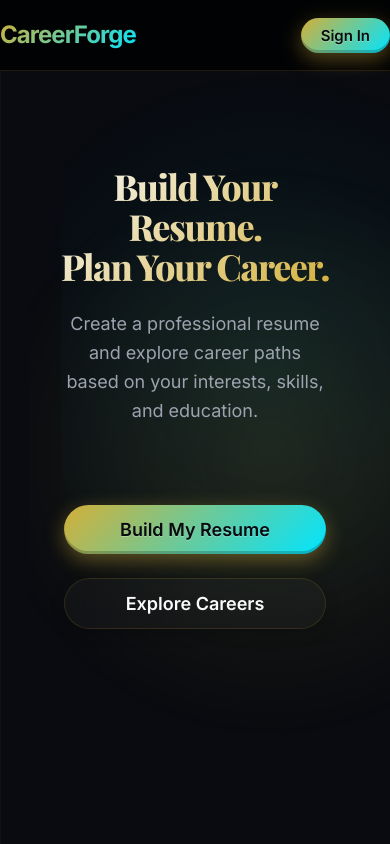
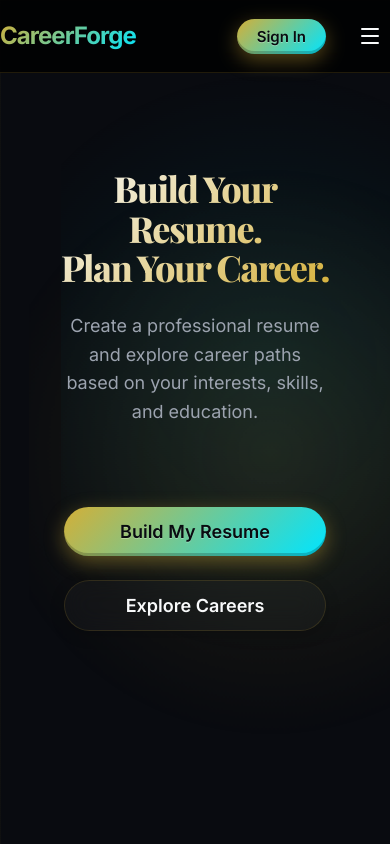
Before and after one commit to aditig4865-sudo/career-forge, a React (Vite) app: page / in a window 390 px wide. Shown: the top 844 px of the page. Built offline with nearby package versions, Linux system fonts and the light colour scheme; no server answers; a web font is replaced by a local one.

Commit message:
Update UI: fix mobile navbar and improve resume builder tabs font size

```diff
--- a/src/components/layout/Navbar.module.css
+++ b/src/components/layout/Navbar.module.css
@@ -85,3 +85,76 @@
     display: none;
   }
 }
+
+.mobileMenuBtn {
+  display: none;
+  background: none;
+  border: none;
+  color: var(--color-text-main);
+  cursor: pointer;
+  padding: 0.5rem;
+  z-index: 101;
+  transition: color 0.3s ease;
+}
+
+.mobileMenuBtn:hover {
+  color: var(--color-primary);
+}
+
+.mobileNav {
+  display: none;
+  flex-direction: column;
+  position: absolute;
+  top: 100%;
+  left: 0;
+  right: 0;
+  background-color: var(--color-surface-elevation);
+  border-bottom: 1px solid var(--color-structural-border);
+  padding: 1rem;
+  box-shadow: var(--shadow-structural);
+  z-index: 100;
+  animation: slideDown 0.3s ease forwards;
+}
+
+@keyframes slideDown {
+  from {
+    opacity: 0;
+    transform: translateY(-10px);
+  }
+  to {
+    opacity: 1;
+    transform: translateY(0);
+  }
+}
+
+.mobileNavLink {
+  padding: 1rem;
+  color: var(--color-text-muted);
+  text-decoration: none;
+  font-weight: 500;
+  font-size: 1.125rem;
+  border-bottom: 1px solid var(--color-structural-border);
+  transition: all 0.3s ease;
+}
+
+.mobileNavLink:last-child {
+  border-bottom: none;
+}
+
+.mobileNavLink:hover, .mobileNavLink.active {
+  color: var(--color-text-main);
+  background-color: var(--color-surface-hover);
+  padding-left: 1.5rem;
+}
+
+@media (max-width: 768px) {
+  .mobileMenuBtn {
+    display: flex;
+    align-items: center;
+    justify-content: center;
+  }
+
+  .mobileNav {
+    display: flex;
+  }
+}
--- a/src/components/layout/Navbar.tsx
+++ b/src/components/layout/Navbar.tsx
@@ -4,7 +4,7 @@ import { Button } from '../ui/Button';
 import styles from './Navbar.module.css';
 import { signOut, onAuthStateChanged, User } from 'firebase/auth';
 import { auth } from '../../config/firebase';
-import { User as UserIcon, ChevronDown, Shield } from 'lucide-react';
+import { User as UserIcon, ChevronDown, Shield, Menu, X } from 'lucide-react';
 import { trackUserSignIn } from '../../services/adminService';
 import { isUserAdmin } from '../../config/admin';
 import { AuthModal } from '../auth/AuthModal';
@@ -14,6 +14,7 @@ export function Navbar() {
   const [user, setUser] = useState<User | null>(null);
   const [isDropdownOpen, setIsDropdownOpen] = useState(false);
   const [isAuthModalOpen, setIsAuthModalOpen] = useState(false);
+  const [isMobileMenuOpen, setIsMobileMenuOpen] = useState(false);
 
   useEffect(() => {
     const unsubscribe = onAuthStateChanged(auth, (currentUser) => {
@@ -42,6 +43,10 @@ export function Navbar() {
 
   const isActive = (path: string) => {
     return location.pathname === path ? styles.active : '';
+  };
+
+  const closeMobileMenu = () => {
+    setIsMobileMenuOpen(false);
   };
 
   return (
@@ -114,7 +119,7 @@ export function Navbar() {
                       <Link
                         to="/my-resumes"
                         style={{ display: 'block', padding: '0.75rem 0.75rem', fontSize: '1rem', fontWeight: 500, color: 'var(--color-text)', textDecoration: 'none', borderRadius: 'var(--radius-sm)' }}
-                        onClick={() => setIsDropdownOpen(false)}
+                        onClick={() => { setIsDropdownOpen(false); closeMobileMenu(); }}
                         onMouseEnter={(e) => { e.currentTarget.style.background = 'var(--color-surface-hover)'; e.currentTarget.style.color = 'var(--color-text-main)'; }}
                         onMouseLeave={(e) => { e.currentTarget.style.background = 'transparent'; e.currentTarget.style.color = 'var(--color-text)'; }}
                       >
@@ -124,7 +129,7 @@ export function Navbar() {
                         <Link
                           to="/admin"
                           style={{ display: 'flex', alignItems: 'center', gap: '0.5rem', padding: '0.75rem 0.75rem', fontSize: '1rem', fontWeight: 500, color: 'var(--color-primary)', textDecoration: 'none', borderRadius: 'var(--radius-sm)' }}
-                          onClick={() => setIsDropdownOpen(false)}
+                          onClick={() => { setIsDropdownOpen(false); closeMobileMenu(); }}
                           onMouseEnter={(e) => { e.currentTarget.style.background = 'var(--color-surface-hover)'; }}
                           onMouseLeave={(e) => { e.currentTarget.style.background = 'transparent'; }}
                         >
@@ -133,7 +138,7 @@ export function Navbar() {
                         </Link>
                       )}
                       <div
-                        onClick={handleLogout}
+                        onClick={() => { handleLogout(); closeMobileMenu(); }}
                         style={{ display: 'block', padding: '0.75rem 0.75rem', fontSize: '1rem', fontWeight: 500, color: 'var(--color-text)', cursor: 'pointer', borderRadius: 'var(--radius-sm)', marginTop: '0.25rem' }}
                         onMouseEnter={(e) => { e.currentTarget.style.background = 'var(--color-surface-hover)'; e.currentTarget.style.color = 'var(--color-error)'; }}
                         onMouseLeave={(e) => { e.currentTarget.style.background = 'transparent'; e.currentTarget.style.color = 'var(--color-text)'; }}
@@ -145,12 +150,33 @@ export function Navbar() {
                 )}
               </div>
             ) : (
-              <Button variant="primary" onClick={handleLogin} style={{ padding: '0.5rem 1.25rem', fontSize: '0.9375rem' }}>
+              <Button variant="primary" onClick={() => { handleLogin(); closeMobileMenu(); }} style={{ padding: '0.5rem 1.25rem', fontSize: '0.9375rem' }}>
                 Sign In
               </Button>
             )}
+
+            {!isAdminPage && (
+              <button
+                className={styles.mobileMenuBtn}
+                onClick={() => setIsMobileMenuOpen(!isMobileMenuOpen)}
+                aria-label="Toggle menu"
+              >
+                {isMobileMenuOpen ? <X size={24} /> : <Menu size={24} />}
+              </button>
+            )}
           </div>
         </div>
+
+        {/* Mobile Navigation */}
+        {!isAdminPage && isMobileMenuOpen && (
+          <div className={styles.mobileNav}>
+            <Link to="/" className={`${styles.mobileNavLink} ${isActive('/')}`} onClick={closeMobileMenu}>Home</Link>
+            <Link to="/resume-builder" className={`${styles.mobileNavLink} ${isActive('/resume-builder')}`} onClick={closeMobileMenu}>Resume Builder</Link>
+            <Link to="/templates" className={`${styles.mobileNavLink} ${isActive('/templates')}`} onClick={closeMobileMenu}>Templates</Link>
+            <Link to="/career-guidance" className={`${styles.mobileNavLink} ${isActive('/career-guidance')}`} onClick={closeMobileMenu}>Career Guidance</Link>
+            <Link to="/#feedback" className={styles.mobileNavLink} onClick={closeMobileMenu}>Feedback</Link>
+          </div>
+        )}
       </nav>
       <AuthModal isOpen={isAuthModalOpen} onClose={() => setIsAuthModalOpen(false)} />
     </div>
--- a/src/components/resume/PersonalInfoForm.tsx
+++ b/src/components/resume/PersonalInfoForm.tsx
@@ -169,6 +169,7 @@ export function PersonalInfoForm() {
 
   return (
     <div style={{ display: 'flex', flexDirection: 'column', gap: 'var(--space-md)' }}>
+      <h2 style={{ marginBottom: '1rem', fontSize: '1.5rem', fontWeight: 600 }}>Personal Information</h2>
       <Input label="Full Name" name="fullName" value={personalInfo.fullName} onChange={handleChange} placeholder="Your Full Name" />
       <div className="form-grid form-grid-2">
         <Input
--- a/src/index.css
+++ b/src/index.css
@@ -283,9 +283,9 @@ select:-webkit-autofill:focus {
 
 .nav-btn {
   white-space: nowrap;
-  padding-left: 8px;
-  padding-right: 8px;
-  font-size: 0.85rem;
+  padding-left: 12px;
+  padding-right: 12px;
+  font-size: 1rem;
   flex: 1;
 }
 
```
